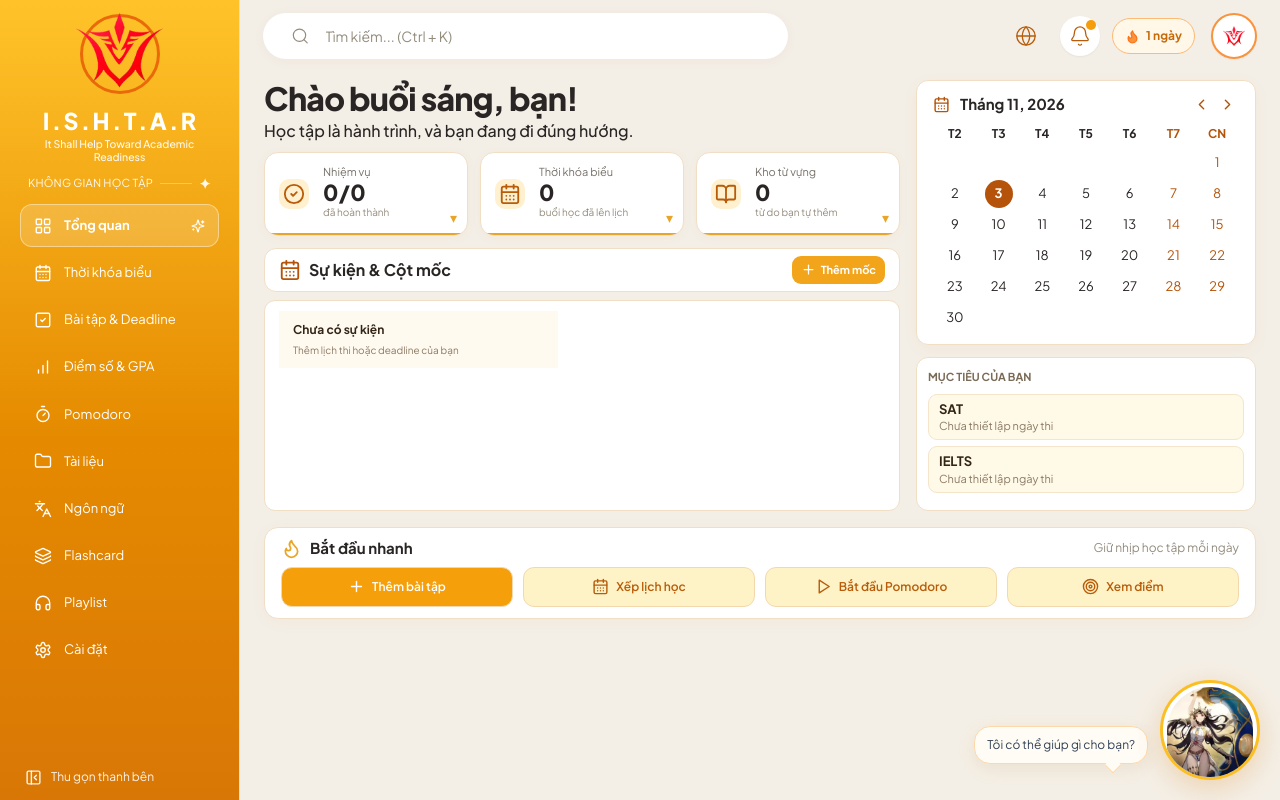
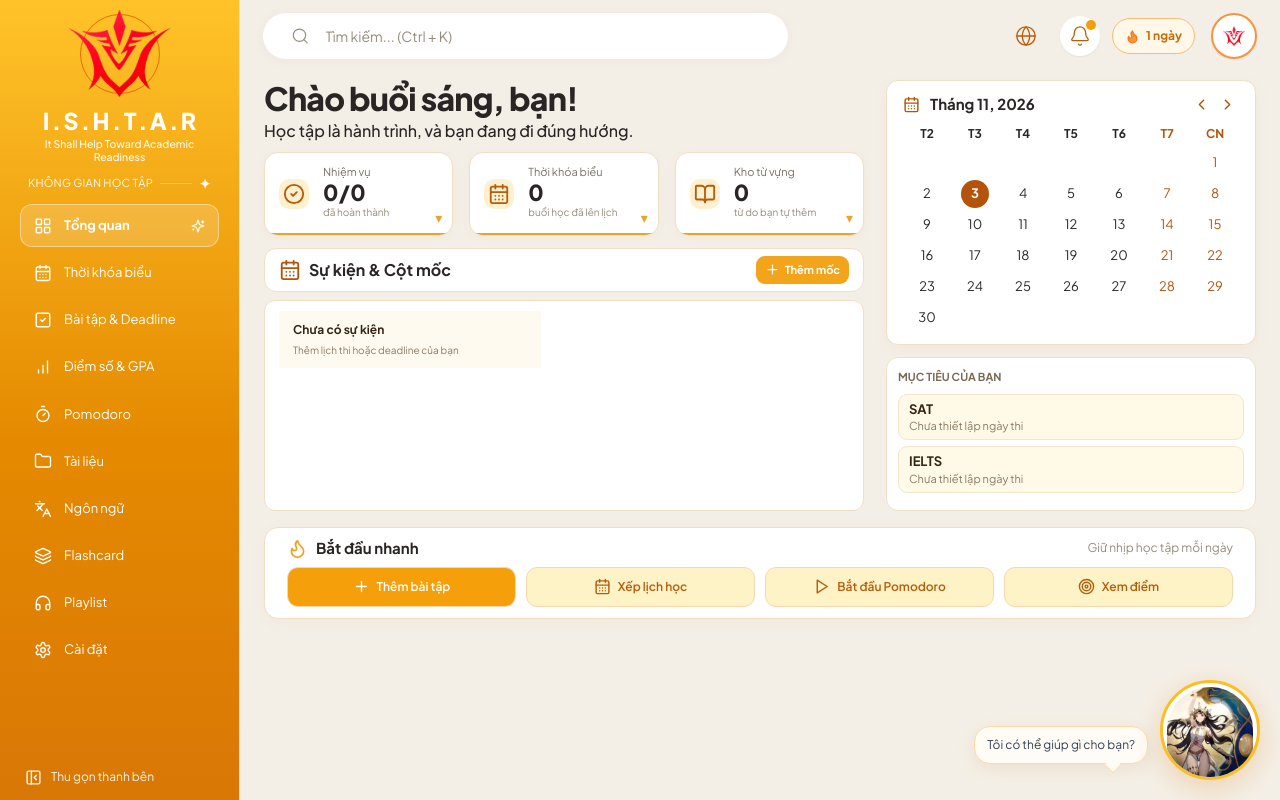
Before and after one commit to nhanttk1710-sketch/I.S.H.T.A.R-STUDY-APP, a Next.js app in the folder ISHTAR/ishtar-study-app/: page / in a window 1280 px wide. Built offline with nearby package versions, Linux system fonts and the light colour scheme.

Commit message:
Refine dashboard spacing, seal emblem, and background

```diff
--- a/ISHTAR/ishtar-study-app/app/globals.css
+++ b/ISHTAR/ishtar-study-app/app/globals.css
@@ -160,3 +160,21 @@ main>div.mx-auto.w-full{max-width:none;padding-left:0!important;padding-right:0!
 .ishtar-sidebar--collapsed{--emb:48px}
 @media (min-width:761px) and (max-width:1100px){.ishtar-sidebar{--emb:64px;--name:15px;--tag:7px}.ishtar-brand__text p{max-width:110px}}
 @media (max-width:760px){.ishtar-brand__text{display:none}.ishtar-sidebar{--emb:40px}}
+
+
+/* Dashboard refinement requested: use the available width without changing component structure. */
+@media (min-width:1101px){
+  .ishtar-dashboard{
+    max-width:1160px;
+    grid-template-columns:minmax(0,1fr) minmax(320px,370px);
+    column-gap:22px;
+  }
+  .ishtar-dashboard__stats{gap:16px}
+  .ishtar-quick{padding-left:22px;padding-right:22px}
+}
+/* Keep the seal ring hairline-thin and let the artwork breathe beyond it. */
+.ishtar-brand__emblem{border-width:1px}
+.ishtar-brand__emblem img{width:132%;height:132%;transform:translateY(-5%)}
+/* A clean near-white canvas remains distinguishable from pure-white cards/search. */
+:root{--ishtar-page:#faf9f6}
+body{background:var(--ishtar-page)}
```
